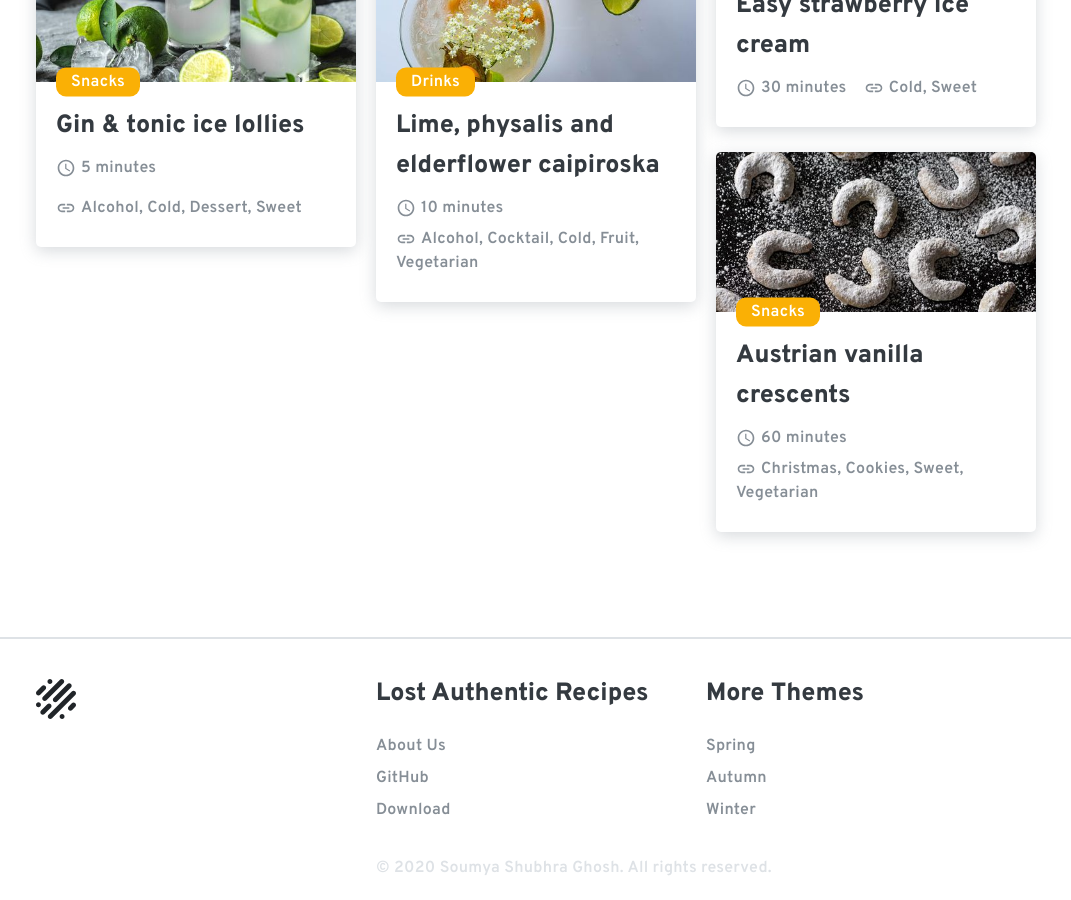
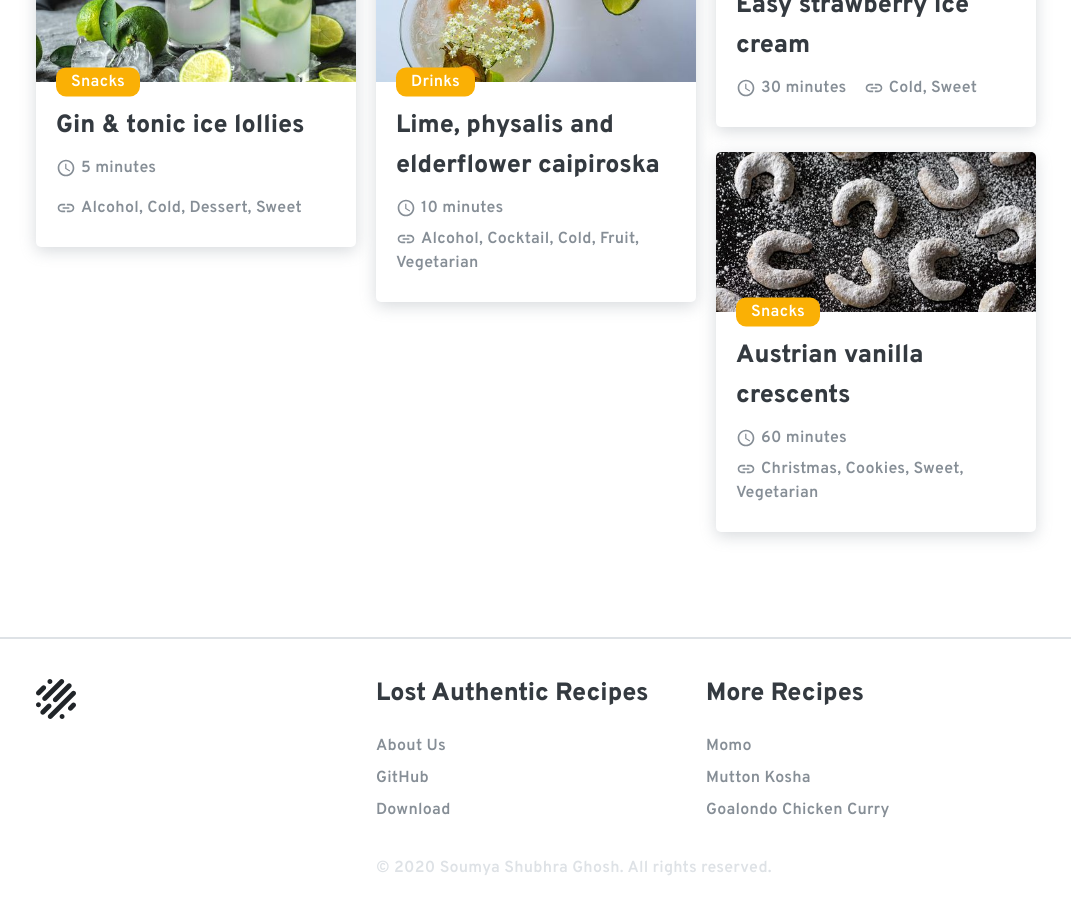
Before and after one commit to connectsoumya/lostrecipes, a Jekyll site: the page built from index.html, in a window 1280 px wide and 900 px high, scrolled down 1068 px. Shown: the whole window, without its empty margins (104-1175 px from the left). Built offline with Jekyll 4.4.1, drawn with Linux system fonts in a browser that asks for light colours.

Commit message:
personalised and changed index details. If broken, revert to here.

```diff
--- a/_config.yml
+++ b/_config.yml
@@ -37,7 +37,7 @@
 # Site meta
 title: Lost Authentic Recipes
 tagline: 'Authentic and lost recipes from all over the world'
-description: 'A simple Jekyll theme with a photo sidebar.'
+description: 'Authentic and lost recipes from all over the world.'
 keywords: 'connor, bär, designer, traveller, code, jekyll, developer, theme'
 url: "http://www.lostauthenticrecipes.com"
 baseurl: ""
--- a/_includes/core/footer.html
+++ b/_includes/core/footer.html
@@ -1,7 +1,7 @@
 <footer class="footer">
 	<div class="footer-container">
 		<div class="footer-logo">
-			<a href="https://madebyconnor.co/{% if site.url == 'https://madebyconnor.co' and page.url == '/' %}#" data-scroll{% else %}"{% endif %} aria-label="Visit 'Made by Connor.'">{% include custom/logo.html %}</a>
+			<a href="http://lostauthenticrecipes.com/{% if site.url == 'http://lostauthenticrecipes.com' and page.url == '/' %}#" data-scroll{% else %}"{% endif %} aria-label="Visit 'Lost Authentic Recipes.'">{% include custom/logo.html %}</a>
 		</div>
 		<div class="footer-navigation">
 			<div class="footer-links">
@@ -11,17 +11,17 @@
 				</nav>
 			</div>
 			<div class="footer-links">
-				<h4 class="footer-title">More Themes</h4>
+				<h4 class="footer-title">More Recipes</h4>
 				<nav>
 					<ul class="nav">
 						<li class="nav-link">
-							<a href="https://connor-baer.github.io/spring" target="_blank" rel="noopener noreferrer">Spring</a>
+							<a href="https://connor-baer.github.io/spring" target="_blank" rel="noopener noreferrer">Momo</a>
 						</li>
 						<li class="nav-link">
-							<a href="https://connor-baer.github.io/autumn" target="_blank" rel="noopener noreferrer">Autumn</a>
+							<a href="https://connor-baer.github.io/autumn" target="_blank" rel="noopener noreferrer">Mutton Kosha</a>
 						</li>
 						<li class="nav-link">
-							<a href="https://eating.connor-baer.github.io/winter" target="_blank" rel="noopener noreferrer">Winter</a>
+							<a href="https://eating.connor-baer.github.io/winter" target="_blank" rel="noopener noreferrer">Goalondo Chicken Curry</a>
 						</li>
 					</ul>
 				</nav>
--- a/index.html
+++ b/index.html
@@ -10,7 +10,8 @@
 <div class="index{% if page.image %} entry-hasBackground{% endif %}">
     <div class="content-top">
         {% if page.image %}
-      <div class="hero-background" style="background-image: url('{{ site.baseurl }}{{ site.assets }}{{ site.images }}/posts/{{ page.ref }}.jpeg'); background-image: -webkit-image-set( url('{{ site.baseurl }}{{ site.assets }}{{ site.images }}/posts/{{ page.ref }}.jpeg') 1x, url('{{ site.baseurl }}{{ site.assets }}{{ site.images }}/posts/{{ page.ref }}-large.jpeg') 2x )"></div>
+        <div class="hero-background"
+             style="background-image: url('{{ site.baseurl }}{{ site.assets }}{{ site.images }}/posts/{{ page.ref }}.jpeg'); background-image: -webkit-image-set( url('{{ site.baseurl }}{{ site.assets }}{{ site.images }}/posts/{{ page.ref }}.jpeg') 0.5x, url('{{ site.baseurl }}{{ site.assets }}{{ site.images }}/posts/{{ page.ref }}-large.jpeg') 1x )"></div>
         <div class="hero-overlay"></div>
         {% include core/metabar.html color="-white" %}
         {% else %}
@@ -18,7 +19,7 @@
         {% endif %}
 
         <header class="content hero">
-      <a id="{{ page.title | url_encode }}"><h1 class="hero-title">{{ site.tagline }}</h1></a>
+            <a id="{{ page.title | url_encode }}"><h3 class="hero-title">{{ site.tagline }}</h3></a>
         </header>
     </div>
 
@@ -26,13 +27,17 @@
         <form class="searchbar">
             <fieldset class="searchbar-group">
                 <label class="searchbar-search" for="js-search">
-          <input class="search form-input" id="js-search" type="search" placeholder="Search recipes, ingredients, tags..." autocomplete="off" onkeypress="return event.keyCode != 13;">
-          <svg class="search-icon form-icon" xmlns="http://www.w3.org/2000/svg" width="24" height="24" viewBox="0 0 24 24">
+                    <input class="search form-input" id="js-search" type="search"
+                           placeholder="Search recipes, ingredients, tags..." autocomplete="on"
+                           onkeypress="return event.keyCode != 13;">
+                    <svg class="search-icon form-icon" xmlns="http://www.w3.org/2000/svg" width="24" height="24"
+                         viewBox="0 0 24 24">
                         <path d="M15.5 14h-.79l-.28-.27C15.41 12.59 16 11.11 16 9.5 16 5.91 13.09 3 9.5 3S3 5.91 3 9.5 5.91 16 9.5 16c1.61 0 3.09-.59 4.23-1.57l.27.28v.79l5 4.99L20.49 19l-4.99-5zm-6 0C7.01 14 5 11.99 5 9.5S7.01 5 9.5 5 14 7.01 14 9.5 11.99 14 9.5 14z"/>
                     </svg>
                     <span class="search-highlight form-highlight"></span>
                 </label>
             </fieldset>
+
             <fieldset class="searchbar-group">
                 <label for="breakfast">
                     <input class="searchbar-checkbox js-category" type="checkbox" id="breakfast" value="breakfast">
@@ -51,12 +56,7 @@
                     <span class="searchbar-button">Snacks</span>
                 </label>
             </fieldset>
-      <fieldset class="searchbar-group">
-        <label for="twenty-minutes">
-          <input class="searchbar-checkbox js-duration" type="checkbox" id="twenty-minutes" value="20">
-          <span class="searchbar-button">20 minutes</span>
-        </label>
-      </fieldset>
+
             <fieldset class="searchbar-group">
                 <label for="vegetarian">
                     <input class="searchbar-checkbox js-meat" type="checkbox" id="vegetarian" value="vegetarian">
@@ -71,6 +71,7 @@
                     <span class="searchbar-button">Fish</span>
                 </label>
             </fieldset>
+
             <fieldset class="searchbar-group">
                 <label for="asian">
                     <input class="searchbar-checkbox js-origin" type="checkbox" id="asian" value="asian">
@@ -81,7 +82,8 @@
                     <span class="searchbar-button">Italian</span>
                 </label>
                 <label for="latin-american">
-          <input class="searchbar-checkbox js-origin" type="checkbox" id="latin-american" value="latin-american">
+                    <input class="searchbar-checkbox js-origin" type="checkbox" id="latin-american"
+                           value="latin-american">
                     <span class="searchbar-button">Latin American</span>
                 </label>
             </fieldset>
@@ -94,12 +96,14 @@
             <li class="list-recipe">
                 <article>
                     <a href="{{ site.baseurl }}{{ page.url }}" title="{{ page.title }}">
-            <div class="list-image" style="background-image: url({{ site.baseurl }}{{ site.assets }}{{ site.images }}/posts/{% if page.image %}{{ page.ref }}-small.jpeg{% elsif site.image %}{{ site.image }}{% endif %});"></div>
+                        <div class="list-image"
+                             style="background-image: url({{ site.baseurl }}{{ site.assets }}{{ site.images }}/posts/{% if page.image %}{{ page.ref }}-small.jpeg{% elsif site.image %}{{ site.image }}{% endif %});"></div>
                         <div class="list-body">
                             <span class="list-category category">{{ page.category }}</span>
                             <h3 class="list-header title">{{ page.title }}</h3>
                             {% include custom/meta.html %}
-              <span class="list-ingredients ingredients" data-ingredients="{% for i in page.ingredients %}{{ i.name }}{% unless forloop.last %}, {% endunless %}{% endfor %}"></span>
+                            <span class="list-ingredients ingredients"
+                                  data-ingredients="{% for i in page.ingredients %}{{ i.name }}{% unless forloop.last %}, {% endunless %}{% endfor %}"></span>
                         </div>
                     </a>
                 </article>
```
Also changed, not shown: about/index.md (+1 -1 lines), _images/posts/index.jpg. Lines whose indentation alone changed are shown as unchanged.
